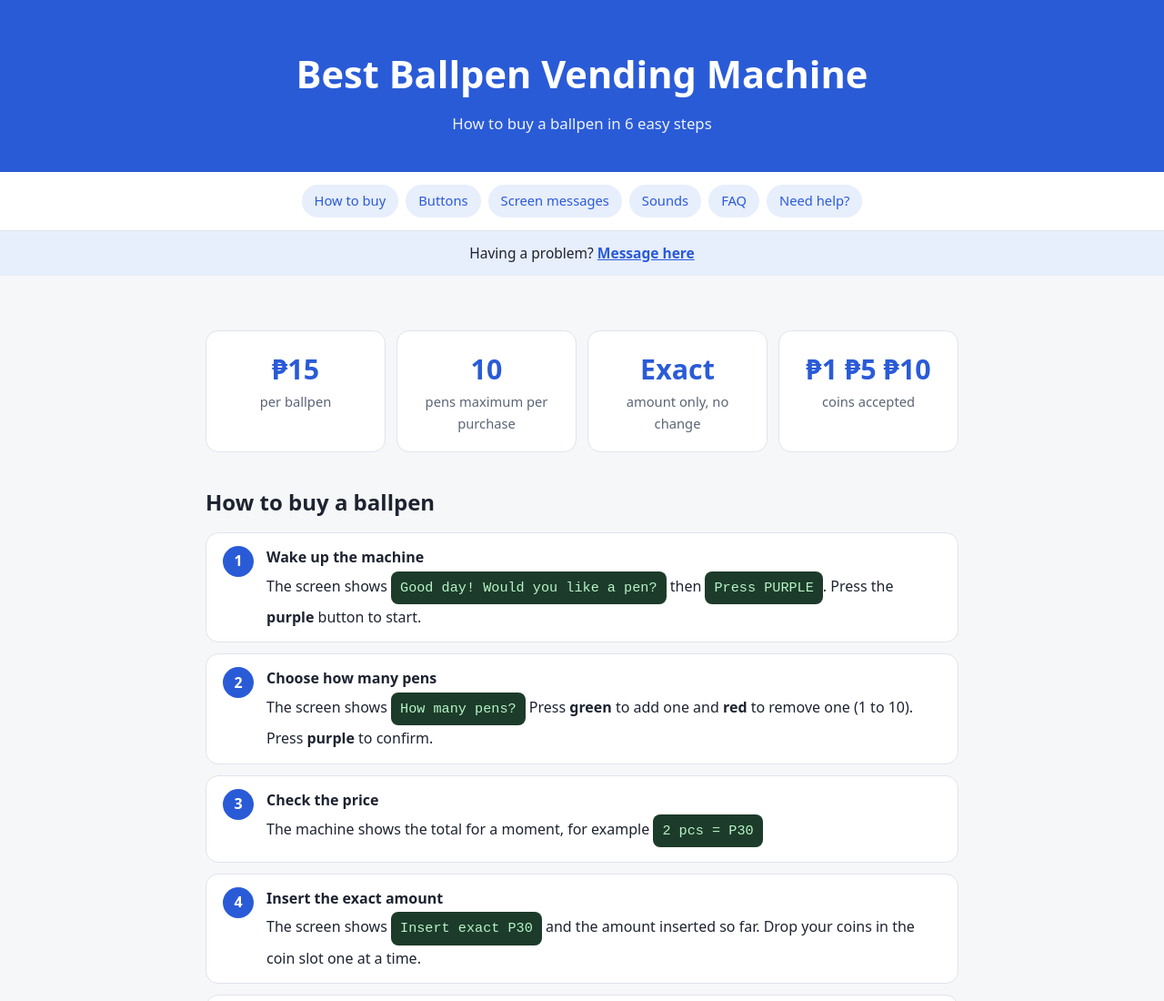
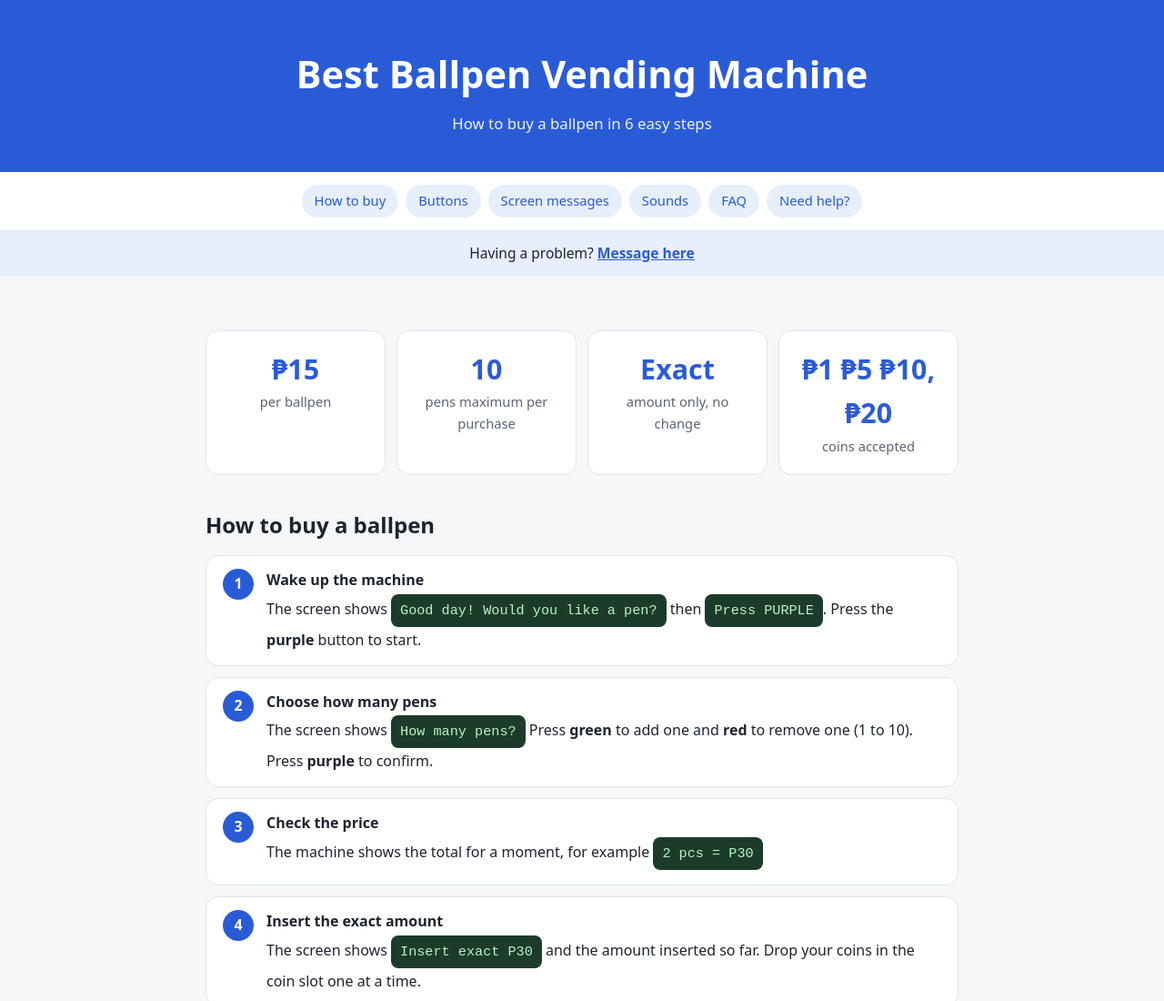
Before and after one commit to Wyllkirby/BVM-Guide, a plain HTML site: page index.html in a window 1280 px wide. Shown: the top 1100 px of the page at 91% size. Drawn offline with Linux system fonts and the light colour scheme.

Commit message:
Update index.html

```diff
--- a/index.html
+++ b/index.html
@@ -183,7 +183,7 @@
       <div class="card fact"><div class="big">&#8369;15</div><div class="small">per ballpen</div></div>
       <div class="card fact"><div class="big">10</div><div class="small">pens maximum per purchase</div></div>
       <div class="card fact"><div class="big">Exact</div><div class="small">amount only, no change</div></div>
-      <div class="card fact"><div class="big">&#8369;1 &#8369;5 &#8369;10</div><div class="small">coins accepted</div></div>
+      <div class="card fact"><div class="big">&#8369;1 &#8369;5 &#8369;10, &#8369;20</div><div class="small">coins accepted</div></div>
     </div>
   </section>
 
```
